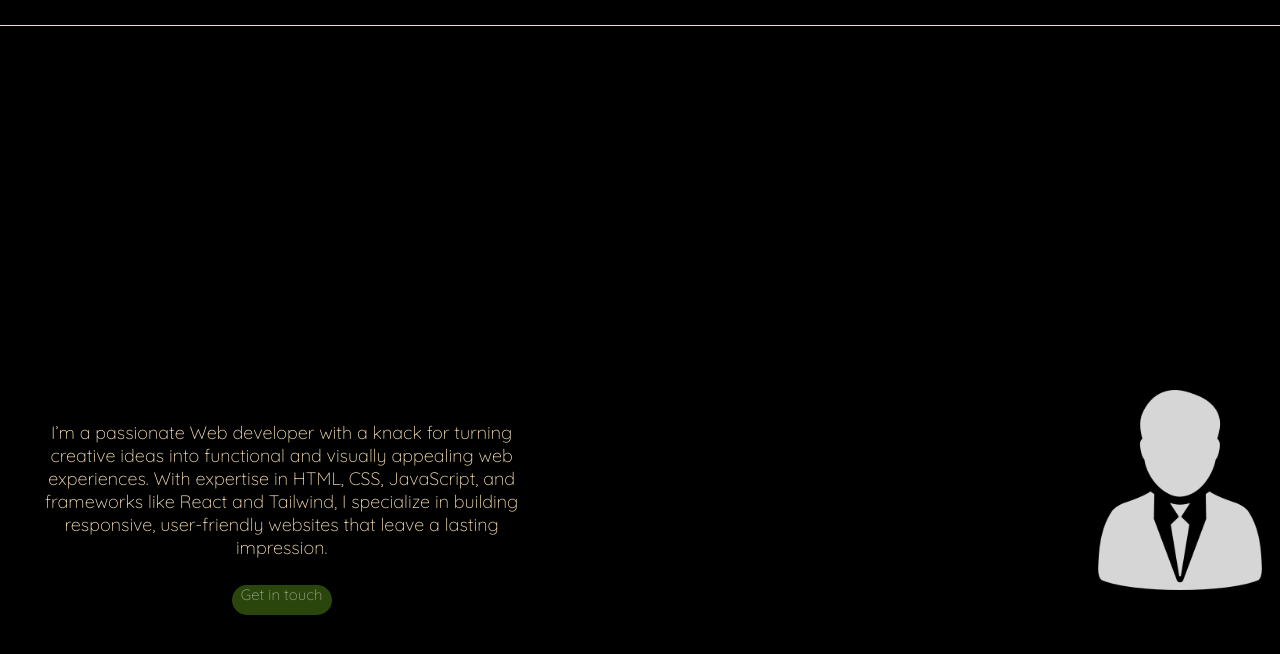
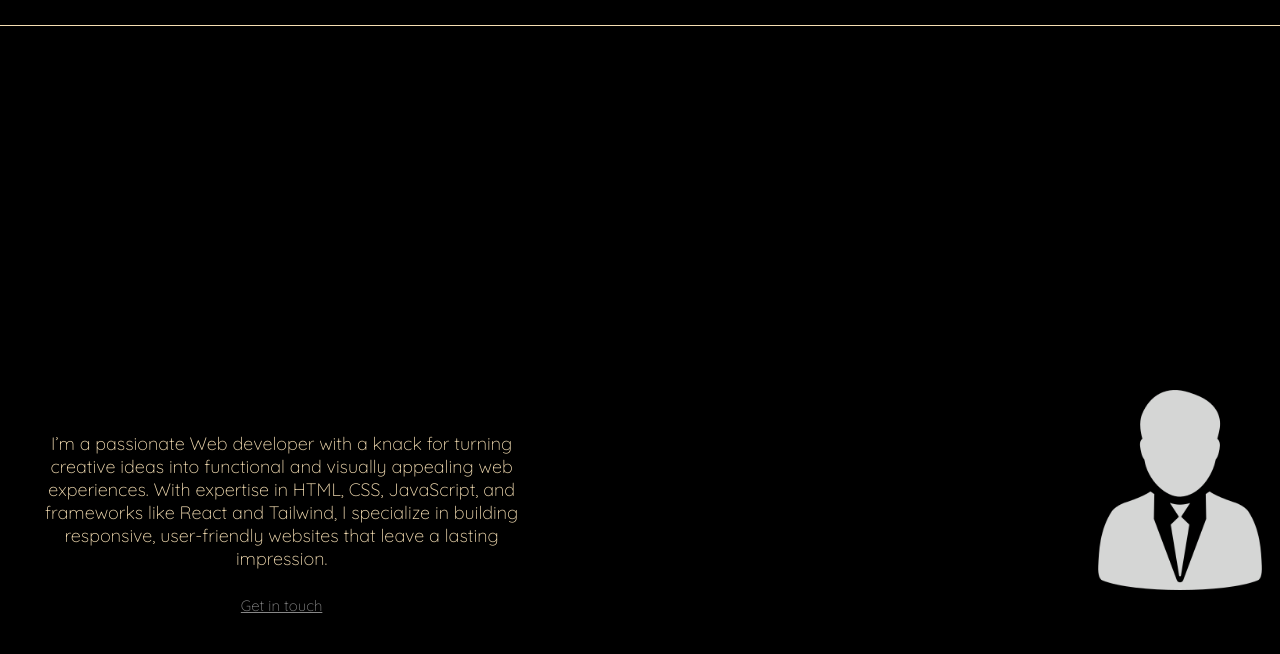
Before and after one commit to peterjeffter/portfolio, a plain HTML site: page index.html in a window 1280 px wide. Shown: the part 130-784 px from the top of the page. Drawn offline with Linux system fonts and the light colour scheme.

Commit message:
Update mainpapge.css

```diff
--- a/mainpapge.css
+++ b/mainpapge.css
@@ -121,15 +121,12 @@ h4{
 
   .connect-btn1{
     font-size: 15px;
-    height: 30px;
-    background-color: rgb(43, 70, 12);
-    border: none;
     color: whitesmoke;
     margin-top: 5%;
     color: rgba(247, 247, 247, 0.548);
-    width: 100px;
+    text-decoration: underline;
     align-self: center;
-    border-radius: 15px;
+    cursor: pointer;
   }
 
   /* Show button after all projects have appeared */
```
